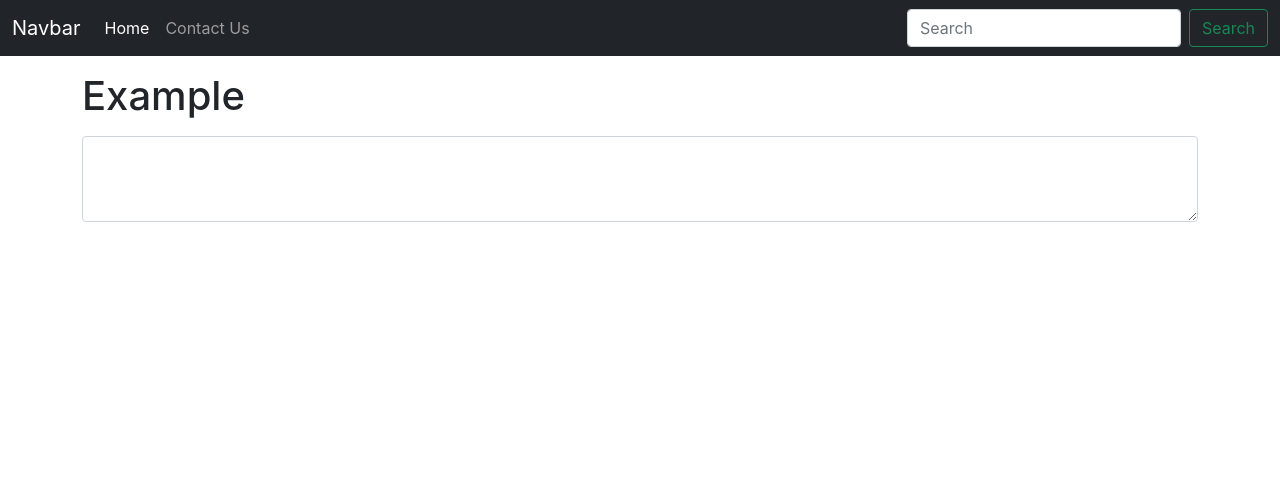
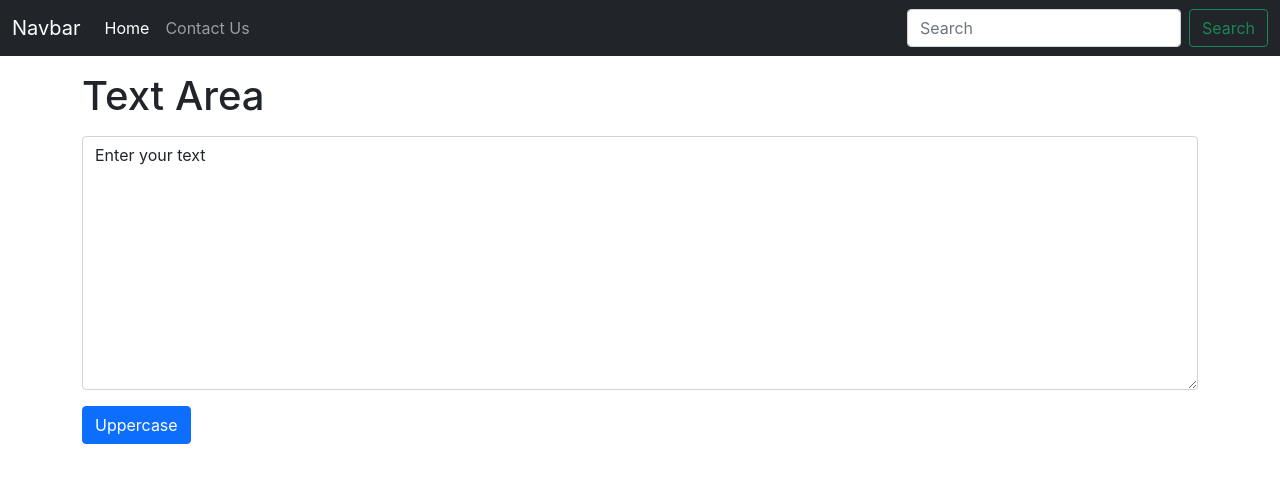
Before and after one commit to femsworld/practice, a React (Create React App) app: page / in a window 1280 px wide. Shown: the top 482 px of the page. Built offline with nearby package versions, Linux system fonts and the light colour scheme.

Commit message:
Added toUpperCase button

```diff
--- a/src/App.js
+++ b/src/App.js
@@ -9,7 +9,7 @@ function App() {
     <>
     {/* <Navbar title= 'Practice project' aboutText= 'About Us'/> */}
     <Navbar/>
-    <Textform/>
+    <Textform heading = 'Text Area'/>
     </>
   );
 }
--- a/src/components/Textform.js
+++ b/src/components/Textform.js
@@ -1,16 +1,34 @@
-import React from "react";
+import React, { useState } from 'react';
+// import PropTypes from 'prop-types'
 
-export default function () {
+export default function Textform(props) {
+  const [text, setText] = useState('Enter your text');
+
+  const handleOnChange = (event)=>{
+    console.log('Handle On Change');
+    setText(event.target.value);
+  }
+
+  const handleUpClick = ()=>{
+    console.log('Uppercase clicked');
+    // setText('You have clicked on the Uppercase button');
+    let newText = text.toUpperCase();
+    setText(newText);
+  }
+
   return (
     <div>
         <div className="container">
         <div className="mb-3">
-        <h1 className="my-3">Example</h1>
+        <h1 className="my-3">{props.heading}</h1>
         <textarea
           className="form-control"
           id="exampleFormControlTextarea1"
-          rows="3"
+          rows="10"
+          value={text}
+          onChange={handleOnChange}
         ></textarea>
+        <button type="button" className="btn btn-primary my-3" onClick={handleUpClick}>Uppercase</button>
       </div>
         </div>
 
```
